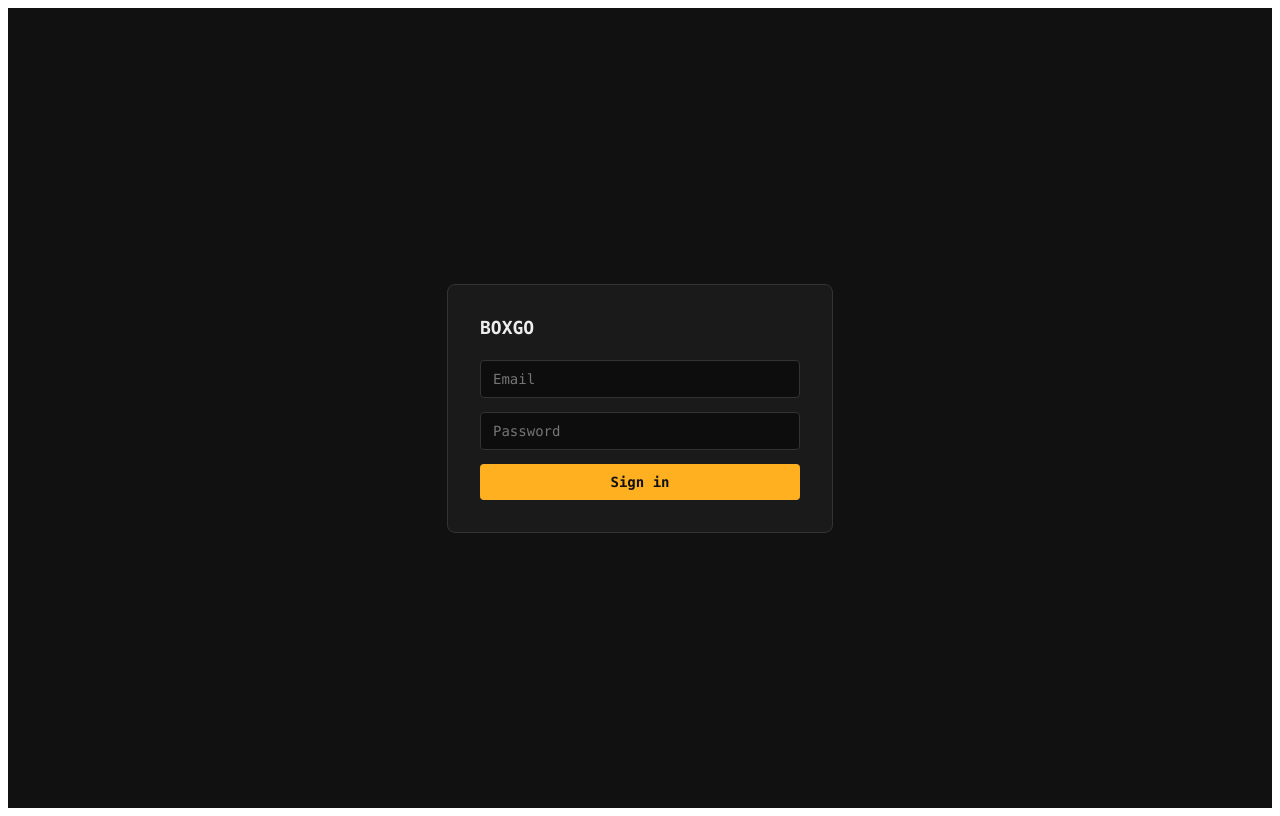
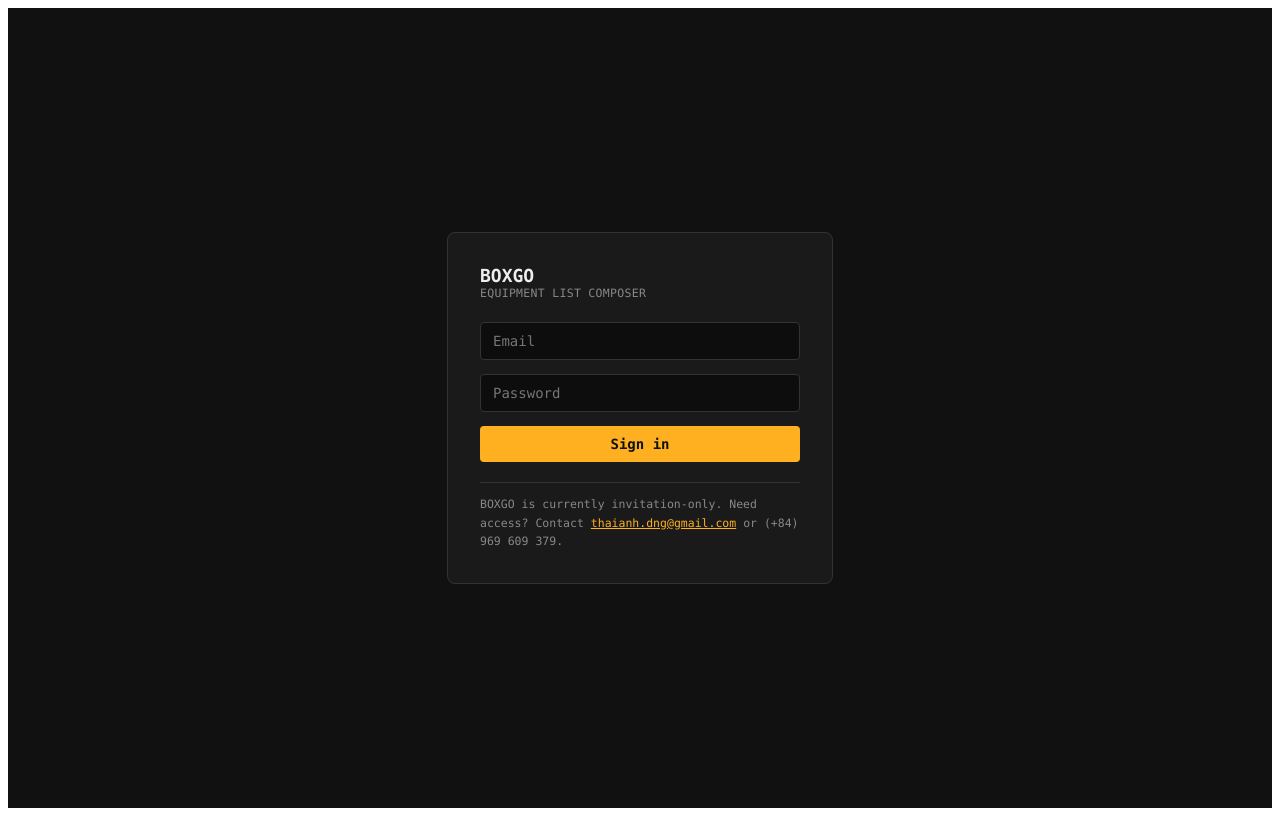
Before and after one commit to thaianhdng/boxgowebapp, a React (Vite) app: page / in a window 1280 px wide. Built offline with nearby package versions, Linux system fonts and the light colour scheme; no server answers.

Commit message:
Add app tagline and invite-only notice with contact info to login screen
Co-Authored-By: Claude Sonnet 5 <noreply@anthropic.com>
Claude-Session: https://claude.ai/code/session_01XV2bkKeTgMm97eMqrqGbjS

```diff
--- a/src/Login.jsx
+++ b/src/Login.jsx
@@ -1,9 +1,12 @@
 import { useState } from "react";
 import { supabase } from "./lib/supabaseClient.js";
 
-// Single-user sign-in gate. The user account was created ahead of time in
-// the Supabase dashboard (Authentication → Users) — this screen only signs
-// in, it never signs up, since BOXGO isn't meant to onboard new accounts.
+const CONTACT_EMAIL = "thaianh.dng@gmail.com";
+const CONTACT_PHONE = "(+84) 969 609 379";
+
+// Invite-only sign-in gate. Accounts are created ahead of time in the
+// Supabase dashboard (Authentication → Users → Invite) — this screen only
+// signs in, it never signs up.
 export default function Login() {
   const [email, setEmail] = useState("");
   const [password, setPassword] = useState("");
@@ -43,7 +46,10 @@ export default function Login() {
           gap: 14,
         }}
       >
-        <div style={{ color: "#eee", fontSize: 18, fontWeight: 600, marginBottom: 8 }}>BOXGO</div>
+        <div style={{ marginBottom: 8 }}>
+          <div style={{ color: "#eee", fontSize: 18, fontWeight: 600 }}>BOXGO</div>
+          <div style={{ color: "#888", fontSize: 11.5, letterSpacing: 0.3, textTransform: "uppercase" }}>Equipment List Composer</div>
+        </div>
         <input
           type="email"
           placeholder="Email"
@@ -66,6 +72,11 @@ export default function Login() {
         <button type="submit" disabled={loading} style={buttonStyle}>
           {loading ? "Signing in…" : "Sign in"}
         </button>
+        <div style={{ borderTop: "1px solid #333", marginTop: 6, paddingTop: 12, fontSize: 11.5, color: "#888", lineHeight: 1.6 }}>
+          BOXGO is currently invitation-only. Need access? Contact{" "}
+          <a href={`mailto:${CONTACT_EMAIL}`} style={{ color: "#FFB020" }}>{CONTACT_EMAIL}</a>
+          {" "}or {CONTACT_PHONE}.
+        </div>
       </form>
     </div>
   );
```
